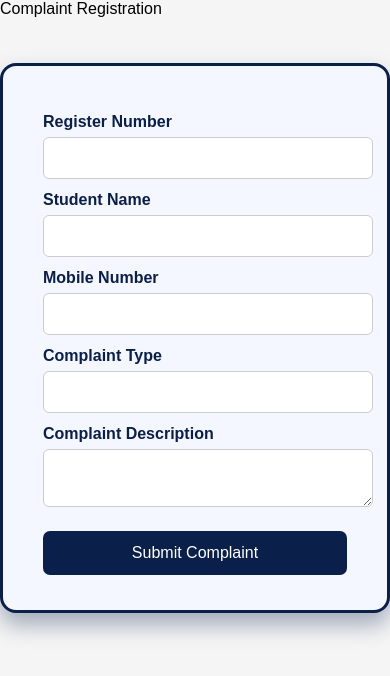
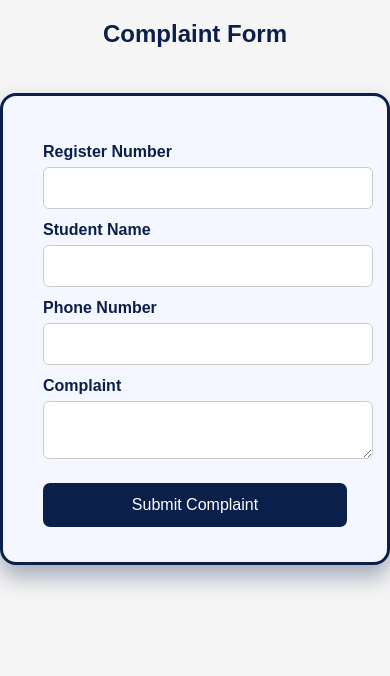
Before and after one commit to srinithisivanantham/hostel-chatbot, a Flask app: page /complaint in a window 390 px wide. Shown: the top 676 px of the page. Run offline with Flask 3, Linux system fonts and the light colour scheme.

Commit message:
Auto fetch student name and phone + fixed complaint submit

```diff
--- a/app.py
+++ b/app.py
@@ -1,5 +1,5 @@
 # ---------- IMPORTS ----------
-from flask import Flask, render_template, request, redirect, session, url_for
+from flask import Flask, render_template, request, redirect, session
 import sqlite3
 import os
 import requests
@@ -17,7 +17,6 @@ FAST2SMS_API_KEY = "bQq8c6ZJs4hCi7DX92MfYj3BA1kTvpHmuOtdLGURzKxIgawoFlfrZwB0muX2
 
 def send_sms(phone, message):
     url = "https://www.fast2sms.com/dev/bulkV2"
-
     params = {
         "authorization": FAST2SMS_API_KEY,
         "route": "q",
@@ -116,6 +115,28 @@ def chatbot():
     else:
         return "Please ask about hostel rules, mess menu, leave, complaint or warden."
 
+# ---------- FETCH STUDENT API ----------
+@app.route("/get_student/<register_no>")
+def get_student(register_no):
+    conn = sqlite3.connect(DB_PATH)
+    cursor = conn.cursor()
+
+    cursor.execute(
+        "SELECT name, phone, room_no FROM students WHERE register_no=?",
+        (register_no,)
+    )
+    row = cursor.fetchone()
+    conn.close()
+
+    if row:
+        return {
+            "name": row[0],
+            "phone": row[1],
+            "room": row[2]
+        }
+    else:
+        return {"error": "Student not found"}
+
 # ---------- LEAVE ----------
 @app.route("/leave")
 def leave_form():
@@ -212,7 +233,7 @@ def admin_logout():
     session.pop("admin_logged_in", None)
     return redirect("/admin")
 
-# ---------- LEAVE ACTION (ACCEPT / REJECT / DONE) ----------
+# ---------- LEAVE ACTION ----------
 @app.route("/leave_action/<int:leave_id>/<status>")
 def leave_action(leave_id, status):
     if not session.get("admin_logged_in"):
@@ -249,10 +270,7 @@ def complaint_action(complaint_id):
     conn = sqlite3.connect(DB_PATH)
     cursor = conn.cursor()
 
-    cursor.execute(
-        "UPDATE complaints SET status='Resolved' WHERE id=?",
-        (complaint_id,)
-    )
+    cursor.execute("UPDATE complaints SET status='Resolved' WHERE id=?", (complaint_id,))
 
     cursor.execute("""
         SELECT students.phone, students.name
@@ -270,6 +288,7 @@ def complaint_action(complaint_id):
         send_sms(phone, f"Hello {name}, your complaint has been resolved successfully.")
 
     return redirect("/admin/dashboard")
+
 # ---------- RUN ----------
 if __name__ == "__main__":
-    app.run(host="0.0.0.0", port=5000, debug=False)
+    app.run(debug=True)
--- a/templates/complaint.html
+++ b/templates/complaint.html
@@ -2,35 +2,50 @@
 <html>
 <head>
     <title>Complaint Form</title>
-    <link rel="stylesheet" href="{{ url_for('static', filename='style.css') }}">
+    <link rel="stylesheet" href="/static/style.css">
 </head>
-
 <body class="complaint-page">
 
-<header>Complaint Registration</header>
+<h2>Complaint Form</h2>
 
-<div class="form-wrapper">
-    <form method="POST" action="/submit_complaint">
+<form method="POST" action="/submit_complaint">
 
-        <label>Register Number</label>
-        <input type="text" name="register_no" required>
+    <label>Register Number</label>
+    <input type="text" name="register_no" id="regno" required onblur="fetchStudent()">
 
-        <label>Student Name</label>
-        <input type="text" name="name" required>
+    <label>Student Name</label>
+    <input type="text" id="name" readonly>
 
-        <label>Mobile Number</label>
-        <input type="text" name="mobile" required>
+    <label>Phone Number</label>
+    <input type="text" id="phone" readonly>
 
-        <label>Complaint Type</label>
-        <input type="text" name="complaint_type" required>
+    <label>Complaint</label>
+    <textarea name="complaint" required></textarea>
 
-        <label>Complaint Description</label>
-        <textarea name="description" required></textarea>
+    <input type="submit" value="Submit Complaint">
 
-        <button type="submit">Submit Complaint</button>
+</form>
 
-    </form>
-</div>
+<script>
+function fetchStudent(){
+    let reg = document.getElementById("regno").value;
+
+    if(reg.trim() === "") return;
+
+    fetch("/get_student/" + reg)
+    .then(res => res.json())
+    .then(data => {
+        if(data.error){
+            alert("Invalid Register Number");
+            document.getElementById("name").value = "";
+            document.getElementById("phone").value = "";
+        } else {
+            document.getElementById("name").value = data.name;
+            document.getElementById("phone").value = data.phone;
+        }
+    });
+}
+</script>
 
 </body>
 </html>
```
Also changed, not shown: templates/leave.html (+30 -12 lines).
